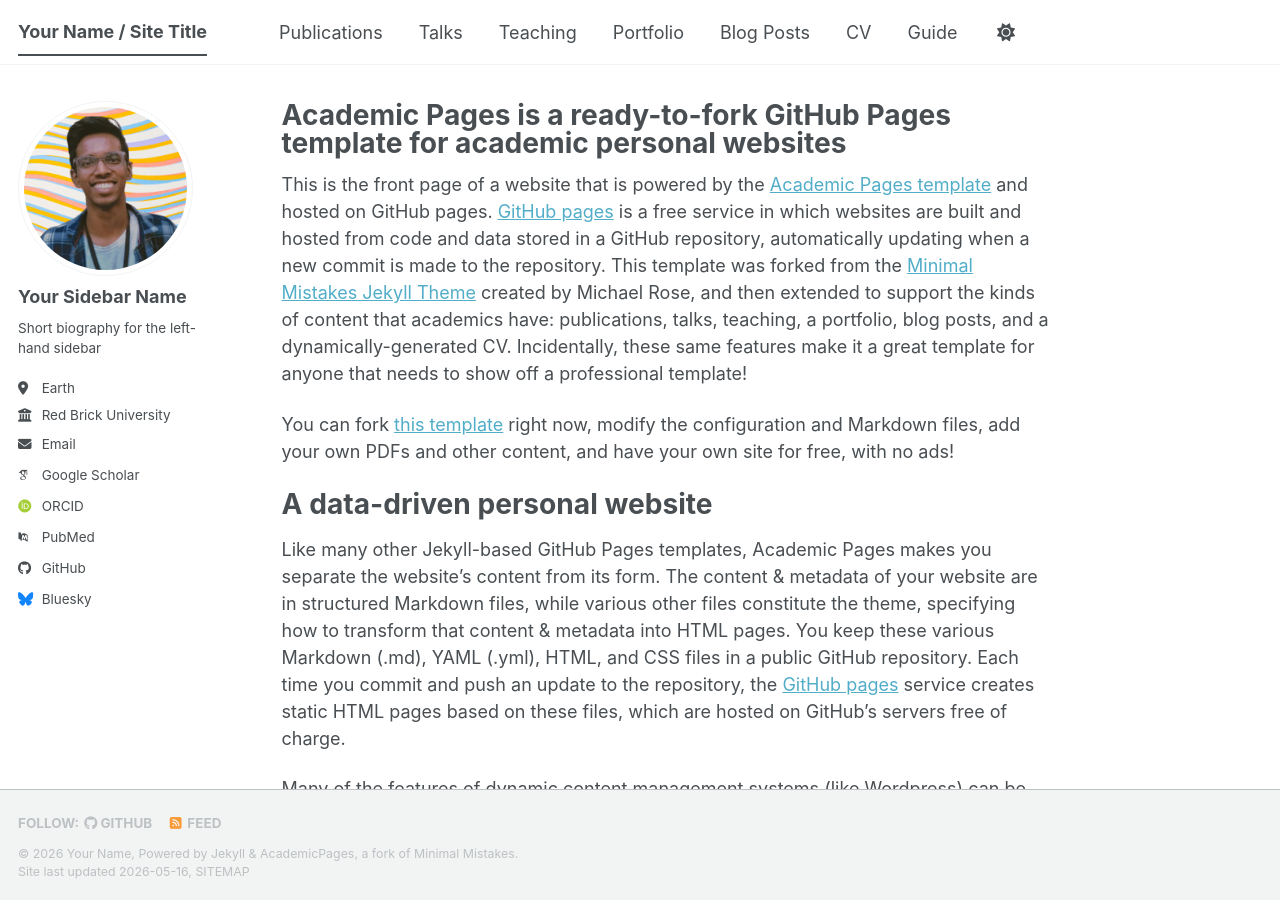
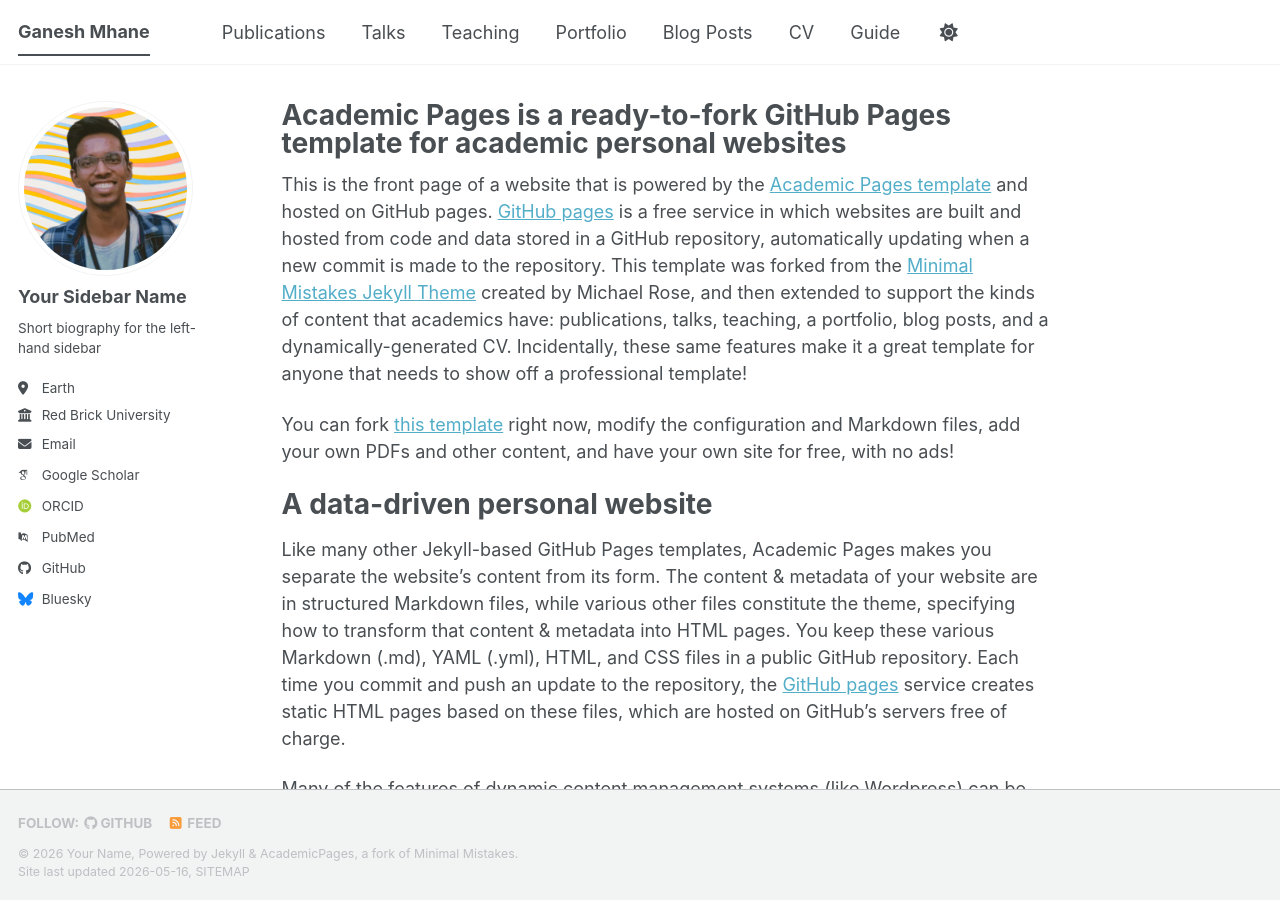
Before and after one commit to ganeshmohane/ganeshmohane.github.io, a Jekyll site: the page built from _pages/about.md, in a window 1280 px wide and 900 px high. Built offline with Jekyll 4.4.1, drawn with Linux system fonts in a browser that asks for light colours; some web fonts are replaced; a script bundle is joined from its source files by our own code; library files that are not in the unit come from our copies.

Commit message:
add name

```diff
--- a/_config.yml
+++ b/_config.yml
@@ -9,7 +9,7 @@
 # Basic Site Settings
 locale                   : "en-US"
 site_theme               : "default" # The available themes options are "default", "air", "sunrise", "mint", "dirt" and "contrast"
-title                    : "Your Name / Site Title"
+title                    : "Ganesh Mhane"
 title_separator          : "-"
 name                     : &name "Your Name"
 description              : &description "Your Name's academic portfolio"   # Update this with a general description of your site, this is the default if not overridden by a page
```
